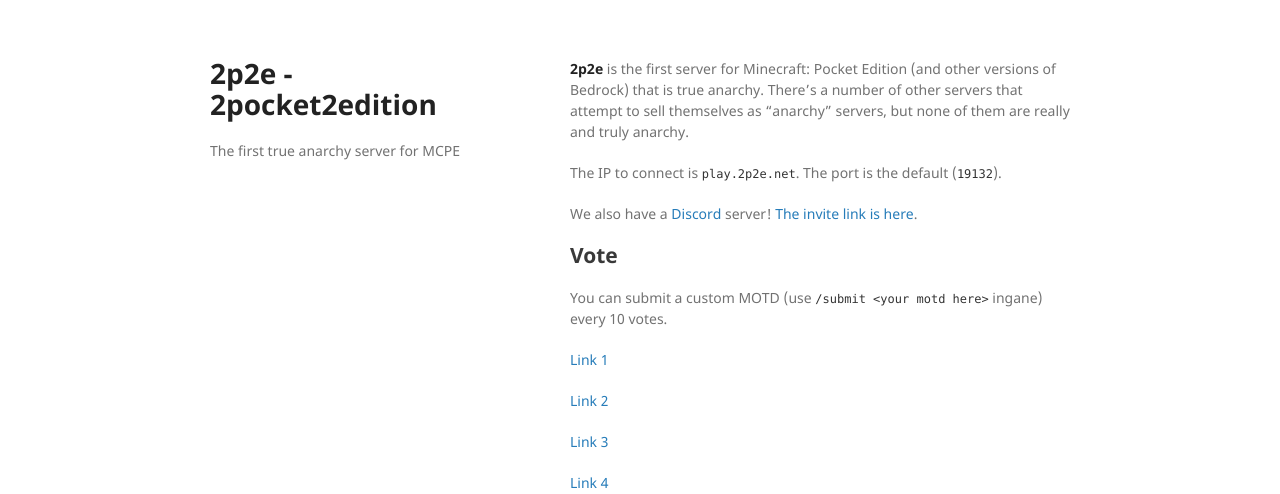
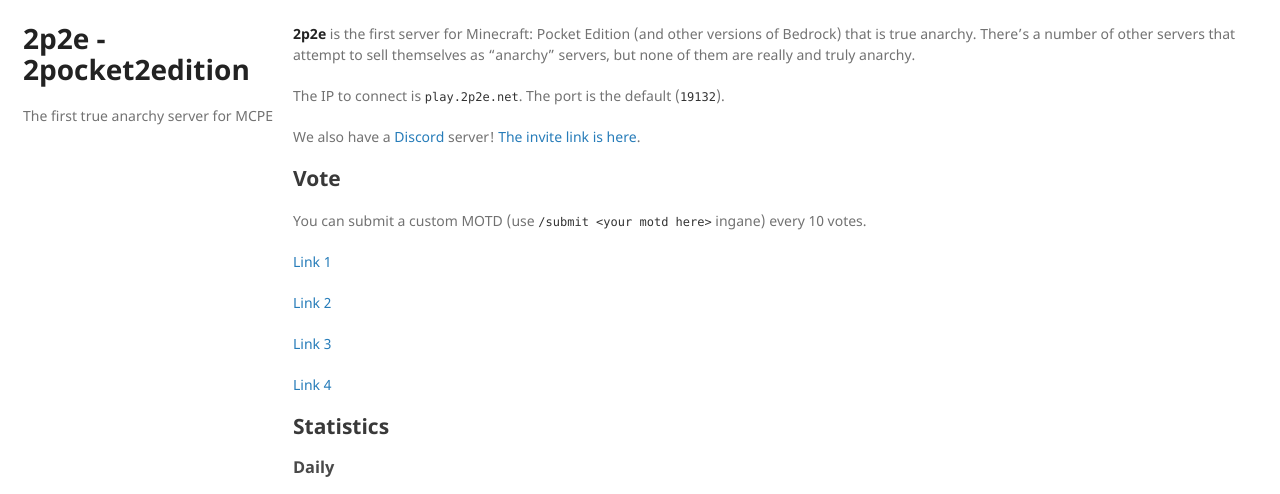
Before and after one commit to 2pocket2edition/www.2p2e.net, a Jekyll site: the page built from index.md, in a window 1280 px wide. Shown: the top 494 px of the page. Built offline with Jekyll 4.4.1, drawn with Linux system fonts in a browser that asks for light colours.

Commit message:
displace things

```diff
--- a/_sass/jekyll-theme-minimal.scss
+++ b/_sass/jekyll-theme-minimal.scss
@@ -3,7 +3,7 @@
 
 body {
   background-color: #fff;
-  padding:50px;
+  padding:15px;
   font: 14px/1.5 "Noto Sans", "Helvetica Neue", Helvetica, Arial, sans-serif;
   color:#727272;
   font-weight:400;
@@ -56,7 +56,7 @@ a:hover small {
 }
 
 .wrapper {
-  width:860px;
+  width:100%;
   margin:0 auto;
 }
 
@@ -173,8 +173,9 @@ header ul a strong {
 }
 
 section {
-  width:500px;
-  float:right;
+  width:auto;
+  float:left;
+  padding-left:270px;
   padding-bottom:50px;
 }
 
```
